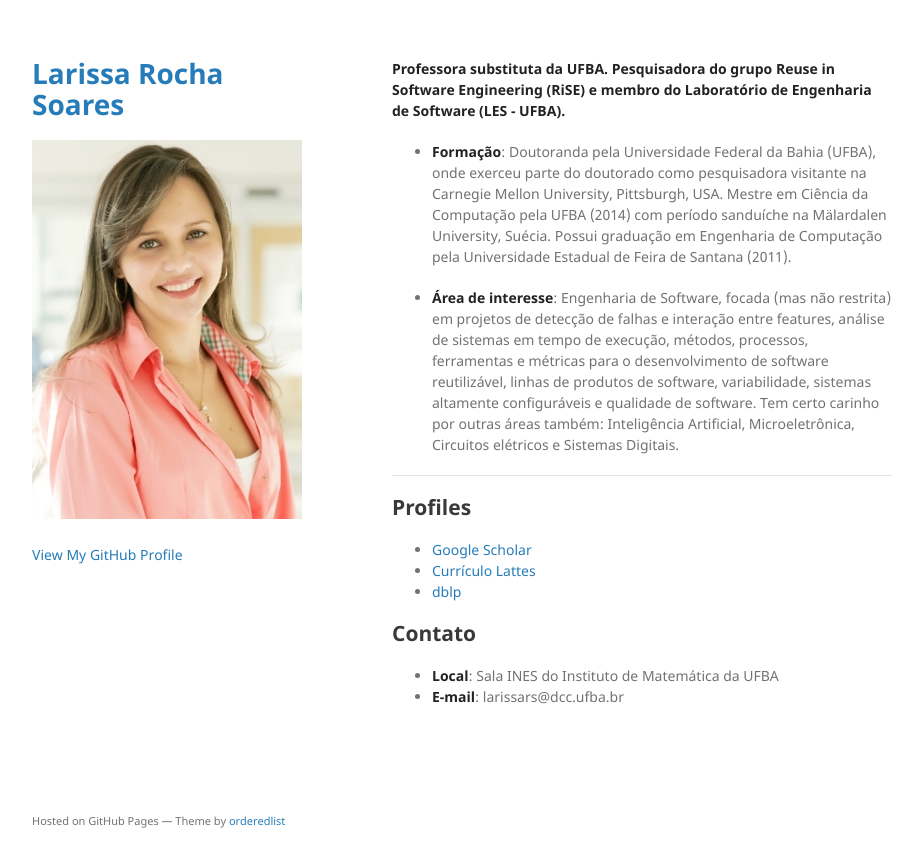
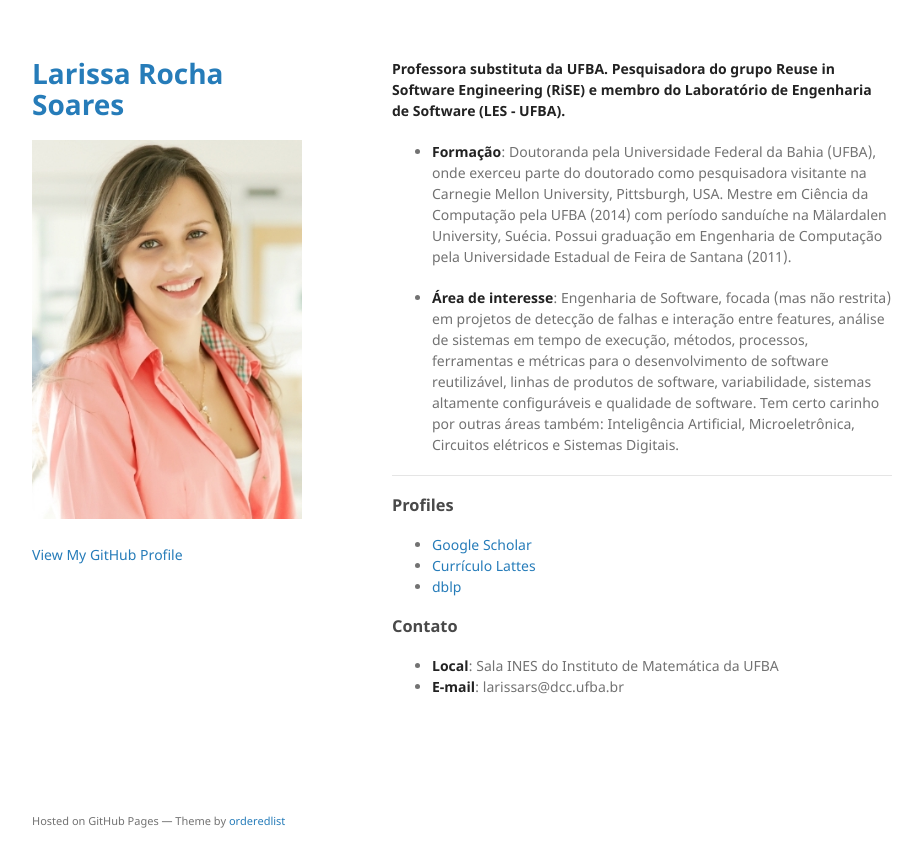
Before and after one commit to larirsoares/larirsoares.github.io, a Jekyll site: the page built from index.md, in a window 1280 px wide. Shown: the top 867 px of the page, without its empty margins (178-1100 px from the left). Built offline with Jekyll 4.4.1, drawn with Linux system fonts in a browser that asks for light colours; the repository's description, which GitHub fills in, is left out.

```diff
--- a/index.md
+++ b/index.md
@@ -48,13 +48,13 @@ Tem certo carinho por outras áreas também: Inteligência Artificial, Microelet
   - level 2 item
 - level 1 item -->
 
-## Profiles
+### Profiles
 
 - [Google Scholar](https://scholar.google.com.br/citations?user=Ut6HiuAAAAAJ&hl=pt-BR)
 - [Currículo Lattes](http://lattes.cnpq.br/5750570352089990)
 - [dblp](https://dblp.uni-trier.de/pers/hd/s/Soares:Larissa_Rocha)
 
-## Contato
+### Contato
 
 {% include contato.md %}
 
```
